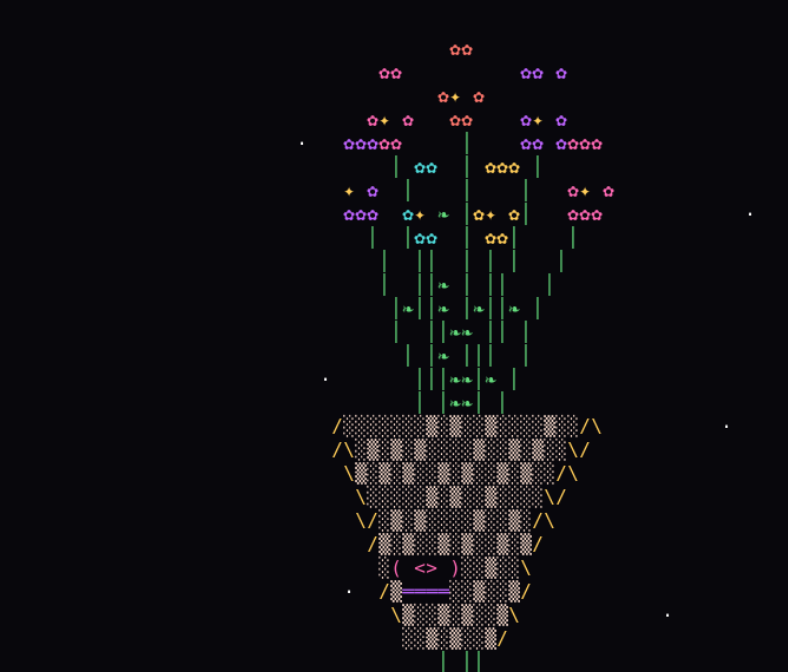
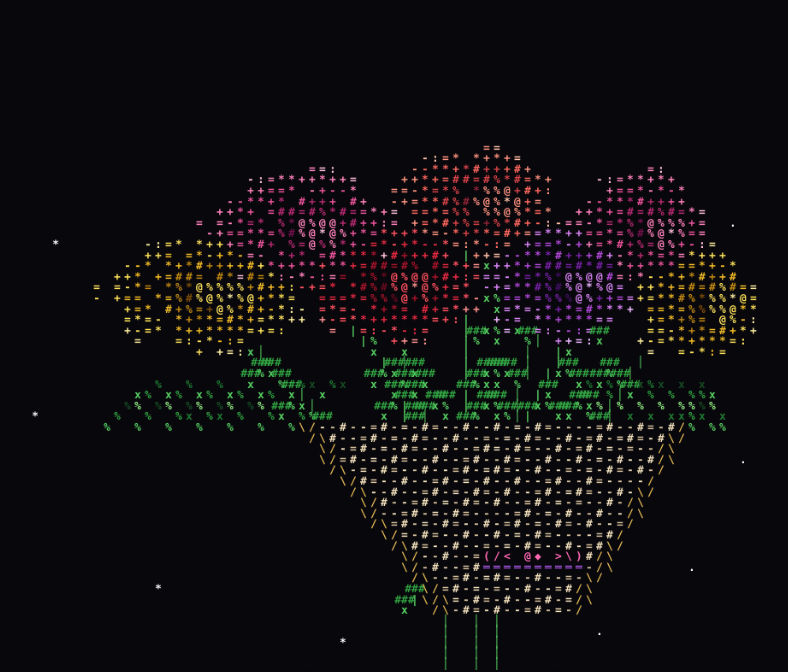
Before and after one commit to flvttxm/survey-medias, a plain HTML site: page index.html in a window 1280 px wide. Shown: the top 672 px of the page, without its empty margins (179-967 px from the left). Drawn offline with Linux system fonts and the light colour scheme.

Commit message:
index.html

```diff
--- a/index.html
+++ b/index.html
@@ -4,292 +4,372 @@
 <head>
 <meta charset="UTF-8">
 <meta name="viewport" content="width=device-width, initial-scale=1.0">
-
-<title>For Dila ♡</title>
+<title>Geçmiş olsun, Dila ♡</title>
 
 <style>
-* {
-    box-sizing: border-box;
-}
+* { box-sizing: border-box; }
 
 body {
     margin: 0;
     min-height: 100vh;
     background: #08070c;
     display: flex;
-    flex-direction: column;
+    align-items: center;
     justify-content: center;
-    align-items: center;
     overflow: hidden;
-    color: white;
-    font-family: Consolas, monospace;
+    font-family: Consolas, "Courier New", monospace;
 }
 
 .container {
-    width: 100%;
-    max-width: 950px;
+    width: min(100%, 1050px);
+    padding: 12px;
     text-align: center;
-    padding: 15px;
 }
 
 canvas {
     width: 100%;
-    height: auto;
     display: block;
 }
 
 .message {
-    margin-top: 15px;
     color: #ff69b4;
-    font-size: clamp(18px, 4vw, 25px);
+    font-size: clamp(19px, 4vw, 28px);
     letter-spacing: 1px;
+    margin-top: 8px;
+    text-shadow: 0 0 15px #ff69b455;
 }
-
-.subtitle {
-    margin-top: 12px;
-    color: #be64ff;
-    font-size: 14px;
-    letter-spacing: 2px;
-}
-
 </style>
 </head>
 
 <body>
-
 <div class="container">
-
-    <canvas id="bouquet" width="780" height="640"></canvas>
-
-    <div class="message">
-        Geçmiş olsun, Dila
-    </div>
-
-    <div class="subtitle">
-        (im not an artist, but hopefully you see its flowers)
-    </div>
-
+    <canvas id="art" width="1200" height="680"></canvas>
+    <div class="message">Geçmiş olsun, Dila</div>
 </div>
 
 <script>
+const canvas = document.getElementById("art");
+const ctx = canvas.getContext("2d");
 
-const WIDTH = 78;
-const HEIGHT = 32;
+const W = 100;
+const H = 54;
 
-const COLORS = {
-    pink: "#ff69b4",
-    purple: "#be64ff",
-    cyan: "#50dcdc",
-    coral: "#ff786e",
-    gold: "#ffcd5a",
-    green: "#64dc7d",
-    light: "#ffe1d2",
-    white: "#ffffff"
+const CW = canvas.width / W;
+const CH = canvas.height / H;
+
+const FLOWERS = [
+    {x:-27, y:-10, color:"yellow"},
+    {x:-18, y:-17, color:"pink"},
+    {x:-9,  y:-11, color:"red"},
+    {x:0,   y:-20, color:"coral"},
+    {x:10,  y:-11, color:"purple"},
+    {x:20,  y:-17, color:"pink"},
+    {x:28,  y:-9,  color:"yellow"}
+];
+
+const PALETTES = {
+    red:    ["#690c20","#a5152b","#e52b42","#ff5260","#ff9290"],
+    pink:   ["#74134d","#b32b70","#ec559c","#ff83bc","#ffc0da"],
+    yellow: ["#80500b","#c18a13","#f4bd28","#ffe45c","#fff0a1"],
+    coral:  ["#8d2536","#d54448","#ff695f","#ff9380","#ffc0a7"],
+    purple: ["#40115f","#7723a5","#b24ad9","#d985f5","#edb7ff"]
 };
 
-const FLOWERS = [
-    [-12, 7, "purple"],
-    [-8, 4, "pink"],
-    [-4, 8, "cyan"],
-    [0, 3, "coral"],
-    [4, 8, "gold"],
-    [8, 4, "purple"],
-    [12, 7, "pink"]
+const CHARS = "@%#*+=-:.";
+const GREEN = [
+    "#174c24",
+    "#207a32",
+    "#32a342",
+    "#57cf62",
+    "#91ec83"
 ];
 
-const canvas = document.getElementById("bouquet");
-const ctx = canvas.getContext("2d");
+let angle = 0;
 
-const CELL_W = canvas.width / WIDTH;
-const CELL_H = canvas.height / HEIGHT;
+function rotate(x, y, z, rotation) {
+    const r = rotation * Math.PI / 180;
 
-function bouquet(angle) {
+    const rx = x * Math.cos(r) + z * Math.sin(r);
+    const rz = -x * Math.sin(r) + z * Math.cos(r);
 
-    const canvasData = Array.from(
-        { length: HEIGHT },
-        () => Array(WIDTH).fill(null)
-    );
+    const perspective = 1 + rz * 0.009;
 
-    const depthMap = Array.from(
-        { length: HEIGHT },
-        () => Array(WIDTH).fill(-999)
-    );
+    return {
+        x: Math.round(W/2 + rx * perspective),
+        y: Math.round(H/2 + y * 0.85),
+        z: rz
+    };
+}
 
-    function put(x, y, z, char, color) {
+function createGrid() {
+    return {
+        chars: Array.from({length:H}, () => Array(W).fill(null)),
+        depth: Array.from({length:H}, () => Array(W).fill(-999))
+    };
+}
 
-        const rad = angle * Math.PI / 180;
+function put(grid, x, y, z, char, color) {
+    const p = rotate(x, y, z, angle);
 
-        const rx = x * Math.cos(rad) + z * Math.sin(rad);
-        const rz = -x * Math.sin(rad) + z * Math.cos(rad);
+    if (p.x < 0 || p.x >= W || p.y < 0 || p.y >= H)
+        return;
 
-        const scale = 1 + rz * 0.012;
-
-        const sx = Math.floor(
-            WIDTH / 2 + rx * 1.25 * scale
-        );
-
-        const sy = Math.floor(y);
-
-        if (
-            sx >= 0 && sx < WIDTH &&
-            sy >= 0 && sy < HEIGHT
-        ) {
-            if (rz >= depthMap[sy][sx]) {
-
-                canvasData[sy][sx] = {
-                    char: char,
-                    color: color
-                };
-
-                depthMap[sy][sx] = rz;
-            }
+    if (p.z >= grid.depth[p.y][p.x]) {
+        grid.depth[p.y][p.x] = p.z;
+        grid.chars[p.y][p.x] = {char, color};
     }
 }
 
-    // Decorative stars
-    [
-        [-24, 5], [23, 8], [-20, 15],
-        [21, 17], [-16, 24], [17, 25]
-    ].forEach(([x, y]) => {
-        put(x, y, -2, "·", COLORS.white);
+// Seven detailed ASCII roses
+function drawRose(grid, flower) {
+    const {x:cx, y:cy, color} = flower;
+    const palette = PALETTES[color];
+
+    for (let dy=-6; dy<=6; dy++) {
+        for (let dx=-9; dx<=9; dx++) {
+
+            const nx = dx / 9;
+            const ny = dy / 6;
+
+            const r = Math.sqrt(nx*nx + ny*ny);
+            const a = Math.atan2(ny, nx);
+
+            const petals =
+                1 +
+                0.16 * Math.sin(7*a + r*4) +
+                0.08 * Math.cos(11*a - r*3) +
+                0.04 * Math.sin(17*a);
+
+            if (r > petals || r > 1.12)
+                continue;
+
+            const folds =
+                Math.sin(a*5 + r*13) +
+                Math.cos(a*8 - r*9);
+
+            const ring = Math.floor(
+                Math.min(4, Math.max(0, r*4 + folds*0.28))
+            );
+
+            const charIndex = Math.min(
+                8,
+                Math.floor(
+                    (Math.abs(folds) + r*2) * 2
+                )
+            );
+
+            const char = CHARS[charIndex];
+
+            const z = 2 + (1-r)*3 + Math.sin(a*7)*0.4;
+
+            put(
+                grid,
+                cx+dx,
+                cy+dy,
+                z,
+                char,
+                palette[ring]
+            );
+        }
+    }
+
+    // Inner spiral of each rose
+    for (let i=0; i<26; i++) {
+        const t = i / 26;
+        const a = t * Math.PI * 5;
+
+        const radius = 2.5 * (1-t);
+
+        const px = cx + Math.cos(a)*radius;
+        const py = cy + Math.sin(a)*radius*0.65;
+
+        put(
+            grid, px, py, 6,
+            i%3===0 ? "@" : "%",
+            palette[3]
+        );
+    }
+
+    // Small highlighted center
+    put(grid, cx, cy, 7, "*", palette[4]);
+}
+
+// Decorative foliage
+function drawLeaf(grid, x, y, direction, size) {
+    for (let i=0; i<size; i++) {
+        const px = x + direction*i;
+        const py = y - Math.sin(i/size*Math.PI)*2.5;
+
+        put(grid, px, py, 0, "###", GREEN[2]);
+
+        put(
+            grid,
+            px,
+            py+1,
+            0,
+            i%2===0 ? "x" : "%",
+            GREEN[3]
+        );
+    }
+}
+
+function drawBouquet(grid) {
+
+    // Stars
+    const stars = [
+        [-39,-15], [38,-18], [-40,4],
+        [40,8], [-30,22], [32,20],
+        [-12,28], [18,27]
+    ];
+
+    stars.forEach(([x,y], i) => {
+        put(
+            grid, x, y, -2,
+            i%2===0 ? "*" : ".",
+            "#ffffff"
+        );
     });
 
-    // Stems and leaves
-    FLOWERS.forEach(([fx, fy]) => {
+    // Seven roses
+    FLOWERS.forEach(flower => {
+        drawRose(grid, flower);
+    });
 
-        for (let y = fy + 2; y < 21; y++) {
+    // Stems
+    FLOWERS.forEach((flower, index) => {
+        const {x,y} = flower;
 
-            const t = (y - fy) / (21 - fy);
-            const sx = fx * (1 - t);
-
-            put(sx, y, 0, "│", COLORS.green);
-
-            if ([fy + 5, fy + 8, fy + 11].includes(y)) {
-
-                const side = fx < 0 ? 1 : -1;
+        for (let py=y+6; py<25; py++) {
+            const t = (py-y)/31;
+            const sx = x*(1-t);
 
             put(
-                    sx + side * 2,
-                    y,
+                grid,
+                sx,
+                py,
                 0,
-                    "❧",
-                    COLORS.green
+                index%2===0 ? "│" : "|",
+                GREEN[3]
+            );
+
+            if (py%4===0) {
+                drawLeaf(
+                    grid,
+                    sx,
+                    py,
+                    index%2===0 ? -1 : 1,
+                    5
                 );
             }
         }
     });
 
-    // Seven flower heads
-    FLOWERS.forEach(([fx, fy, color]) => {
+    // Large leaves behind the bouquet
+    for (let i=0; i<14; i++) {
+        const side = i%2===0 ? -1 : 1;
+        const x = side*(13+i*1.4);
 
-        for (let i = 0; i < 8; i++) {
+        for (let j=0; j<9; j++) {
+            const px = x + side*j*0.6;
+            const py = 0 + j*0.55;
 
-            const a = i * Math.PI / 4;
-
-            const px = fx + Math.cos(a) * 1.7;
-            const py = fy + Math.sin(a) * 1.7;
-
-            put(px, py, 0, "✿", COLORS[color]);
+            put(
+                grid, px, py, -1,
+                j%3===0 ? "x" : "%",
+                GREEN[j%5]
+            );
+        }
     }
 
-        put(fx, fy, 0.5, "✦", COLORS.gold);
-    });
+    // Wrapping paper
+    for (let y=5; y<=25; y++) {
 
-    // Bouquet wrapping
-    for (let y = 17; y < 27; y++) {
+        const width = 21 - (y-5)*0.65;
 
-        const width = 14 - (y - 17) * 0.9;
+        for (let x=-Math.floor(width); x<=Math.floor(width); x++) {
 
-        for (let x = -Math.floor(width); x <= Math.floor(width); x++) {
+            const edge = Math.abs(x)>width-2;
 
-            const edge = Math.abs(x) > width - 1.5;
+            const char = edge
+                ? (x%2===0 ? "/" : "\\")
+                : ((x+y)%4===0 ? "#" :
+                   (x+y)%3===0 ? "=" : "-");
 
-            let char;
-            let color;
-
-            if (edge) {
-                char = x % 2 === 0 ? "\\" : "/";
-                color = COLORS.gold;
-            } else {
-                char = (x + y) % 3 === 0 ? "▒" : "░";
-                color = COLORS.light;
-            }
-
-            put(x, y, 1, char, color);
+            put(
+                grid,
+                x,
+                y,
+                8,
+                char,
+                edge ? "#e6bb56" :
+                (x+y)%2===0 ? "#f4e2bd" : "#d8c29e"
+            );
         }
     }
 
     // Ribbon
-    [
-        [-3, "("], [-2, " "], [-1, "<"],
-        [0, "◆"], [1, ">"], [2, " "], [3, ")"]
-    ].forEach(([x, char]) => {
-        put(x, 23, 3, char, COLORS.pink);
+    const ribbon = [
+        [-5,"("],[-4,"/"],[-3,"<"],
+        [-2," "],[-1,"@"],[0,"◆"],
+        [1,"@"],[2," "],[3,">"],
+        [4,"\\"],[5,")"]
+    ];
+
+    ribbon.forEach(([x,char]) => {
+        put(grid,x,19,12,char,"#ff69b4");
     });
 
-    for (let x = -2; x <= 2; x++) {
-        put(x, 24, 3, "═", COLORS.purple);
+    for (let x=-5; x<=5; x++) {
+        put(grid,x,20,12,"═", "#be64ff");
     }
 
-    // Stems below wrapping
-    [-2, 0, 2].forEach(x => {
-
-        for (let y = 25; y < 30; y++) {
-            put(x, y, 0, "│", COLORS.green);
+    // Stems beneath the wrapping
+    for (let x of [-3,0,3]) {
+        for (let y=25; y<34; y++) {
+            put(grid,x,y,1,"│",GREEN[3]);
         }
-    });
-
-    return canvasData;
+    }
 }
 
-function draw(angle) {
+function render() {
 
     ctx.fillStyle = "#08070c";
-    ctx.fillRect(0, 0, canvas.width, canvas.height);
+    ctx.fillRect(0,0,canvas.width,canvas.height);
 
-    const data = bouquet(angle);
+    const grid = createGrid();
+
+    drawBouquet(grid);
 
     ctx.textAlign = "center";
     ctx.textBaseline = "middle";
-    ctx.font = '16px "DejaVu Sans Mono", "Consolas", monospace';
+    ctx.font = 'bold 13px Consolas, "Courier New", monospace';
 
-    for (let y = 0; y < HEIGHT; y++) {
+    for (let y=0; y<H; y++) {
+        for (let x=0; x<W; x++) {
 
-        for (let x = 0; x < WIDTH; x++) {
+            const cell = grid.chars[y][x];
 
-            const cell = data[y][x];
-
-            if (cell) {
+            if (!cell) continue;
 
             ctx.fillStyle = cell.color;
 
             ctx.fillText(
                 cell.char,
-                    x * CELL_W + CELL_W / 2,
-                    y * CELL_H + CELL_H / 2
+                x*CW+CW/2,
+                y*CH+CH/2
             );
         }
     }
 }
-}
-
-// Continuous rotation
-let angle = 0;
 
 function animate() {
-
-    draw(angle);
-
-    angle = (angle + 5) % 360;
-
-    setTimeout(() => {
+    render();
+    angle = (angle+2.5)%360;
     requestAnimationFrame(animate);
-    }, 80);
 }
 
 animate();
 
 </script>
-
 </body>
 </html>
```
Lines whose indentation alone changed are shown as unchanged.
